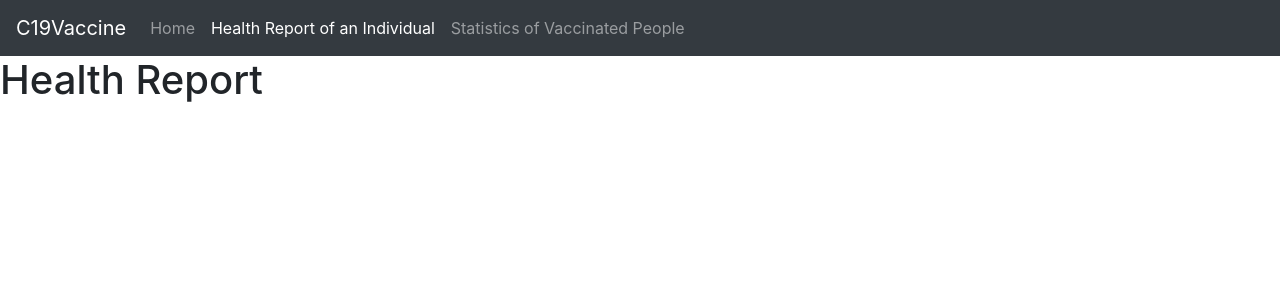
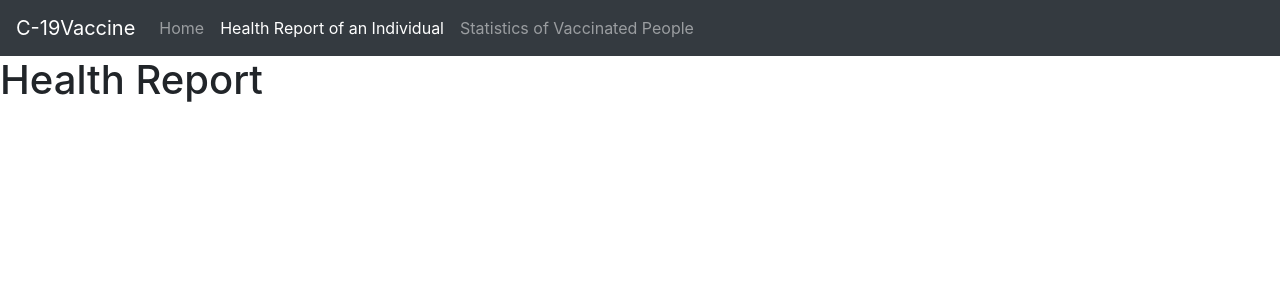
Before and after one commit to manoj-b-22/C-19-Vaccine, a Django app: page /HealthReport/ in a window 1280 px wide. Shown: the top 300 px of the page. Run offline with Django 3.2, Linux system fonts and the light colour scheme; some libraries are stand-ins or nearby versions.

Commit message:
edited navbar

```diff
--- a/C19V/templates/navbar.html
+++ b/C19V/templates/navbar.html
@@ -2,7 +2,7 @@
 <link rel="stylesheet" type="text/css" href="{% static '/css/navbar.css' %}">
 
 <nav class="navbar navbar-expand-lg navbar-dark bg-dark">
-  <a class="navbar-brand" href="#" >C19Vaccine</a>
+  <a class="navbar-brand" href="#" >C-19Vaccine</a>
   <button class="navbar-toggler" type="button" data-toggle="collapse" data-target="#navbarNav" aria-controls="navbarNav" aria-expanded="false" aria-label="Toggle navigation">
     <span class="navbar-toggler-icon"></span>
   </button>
```
